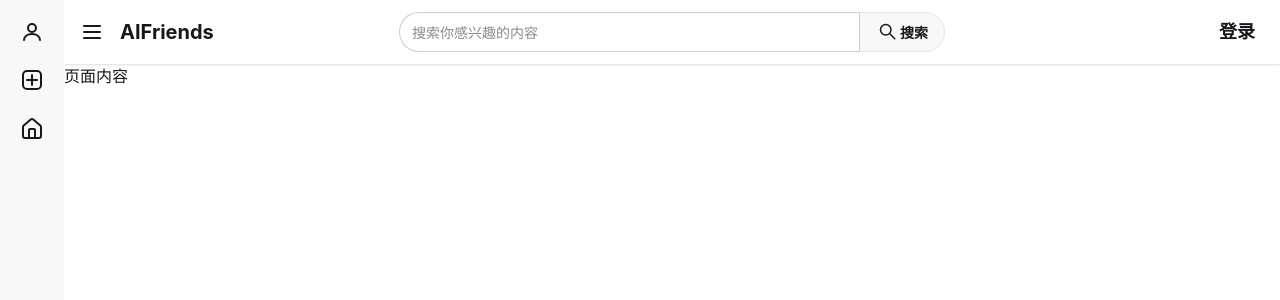
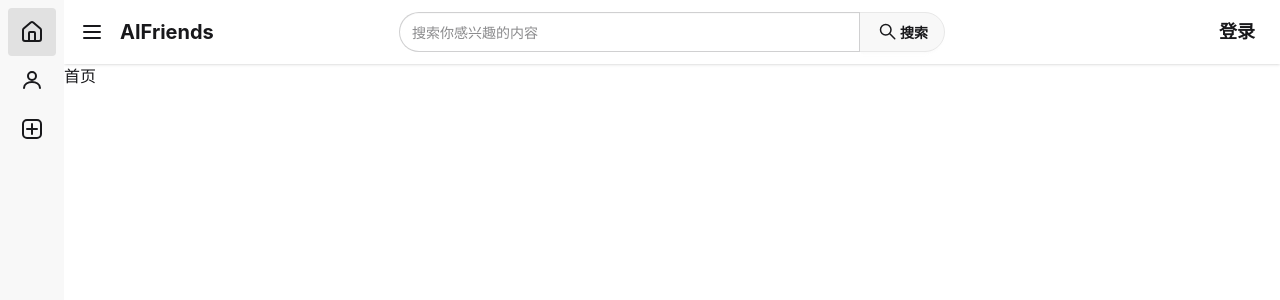
Before and after one commit to jiaderle/AIFriend, a Vue app in the folder frontend/: page / in a window 1280 px wide. Shown: the top 300 px of the page. Built offline with nearby package versions, Linux system fonts and the light colour scheme.

Commit message:
添加路由

```diff
--- a/frontend/src/App.vue
+++ b/frontend/src/App.vue
@@ -5,7 +5,7 @@
 
 <template>
   <NavBar>
-    页面内容
+    <RouterView />
   </NavBar>
 </template>
 
--- a/frontend/src/components/navbar/NavBar.vue
+++ b/frontend/src/components/navbar/NavBar.vue
@@ -29,7 +29,9 @@
           </div>
         </div>
         <div class="navbar-end">
-          <button class="btn btn-ghost text-lg">登录</button>
+          <RouterLink :to="{name:'user-account-login-index'}" active-class="btn-active" class="btn btn-ghost text-lg">
+            登录
+          </RouterLink>
         </div>
       </nav>
       <!-- Page content here -->
@@ -43,25 +45,25 @@
         <ul class="menu w-full grow">
           <!-- List item -->
           <li>
-            <button class="is-drawer-close:tooltip is-drawer-close:tooltip-right py-3" data-tip="好友">
-              <!-- Home icon -->
-              <FriendIcon />
-              <span class="is-drawer-close:hidden text-base ml-2 whitespace-nowrap">好友</span>
-            </button>
-          </li>
-          <li>
-            <button class="is-drawer-close:tooltip is-drawer-close:tooltip-right py-3" data-tip="创作">
-              <!-- Home icon -->
-              <CreateIcon />
-              <span class="is-drawer-close:hidden text-base ml-2 whitespace-nowrap">创作</span>
-            </button>
-          </li>
-          <li>
-            <button class="is-drawer-close:tooltip is-drawer-close:tooltip-right py-3" data-tip="首页">
+            <RouterLink :to="{name:'homepage-index'}" active-class="menu-focus" class="is-drawer-close:tooltip is-drawer-close:tooltip-right py-3" data-tip="首页">
               <!-- Home icon -->
               <HomepageIcon />
               <span class="is-drawer-close:hidden text-base ml-2 whitespace-nowrap">首页</span>
-            </button>
+            </RouterLink>
+          </li>
+          <li>
+            <RouterLink :to="{name:'friend-index'}"  active-class="menu-focus" class="is-drawer-close:tooltip is-drawer-close:tooltip-right py-3" data-tip="好友">
+              <!-- friend icon -->
+              <FriendIcon />
+              <span class="is-drawer-close:hidden text-base ml-2 whitespace-nowrap">好友</span>
+            </RouterLink>
+          </li>
+          <li>
+            <RouterLink :to="{name: 'create-index'}" active-class="menu-focus" class="is-drawer-close:tooltip is-drawer-close:tooltip-right py-3" data-tip="创作">
+              <!-- create icon -->
+              <CreateIcon />
+              <span class="is-drawer-close:hidden text-base ml-2 whitespace-nowrap">创作</span>
+            </RouterLink>
           </li>
         </ul>
       </div>
--- a/frontend/src/router/index.js
+++ b/frontend/src/router/index.js
@@ -1,9 +1,61 @@
 import { createRouter, createWebHistory } from 'vue-router'
+import HomepageIndex from "@/views/homepage/HomepageIndex.vue";
+import CreateIndex from "@/views/create/CreateIndex.vue";
+import NotFoundIndex from "@/views/error/NotFoundIndex.vue";
+import LoginIndex from "@/views/user/account/LoginIndex.vue";
+import RegisterIndex from "@/views/user/account/RegisterIndex.vue";
+import SpaceIndex from "@/views/user/space/SpaceIndex.vue";
+import ProfileIndex from "@/views/user/profile/ProfileIndex.vue";
+import FriendIndex from "@/views/friend/FriendIndex.vue";
 
 const router = createRouter({
   history: createWebHistory(import.meta.env.BASE_URL),
   routes: [
-
+    {
+      path:'/',
+      component:HomepageIndex,
+      name:'homepage-index'
+    },
+    {
+      path:'/friend/',
+      component:FriendIndex,
+      name:'friend-index'
+    },
+    {
+      path:'/create/',
+      component:CreateIndex,
+      name:'create-index'
+    },
+    {
+      path:'/404/',
+      component:NotFoundIndex,
+      name:'404'
+    },
+    {
+      path:'/user/account/login/',
+      component:LoginIndex,
+      name:'user-account-login-index'
+    },
+    {
+      path:'/user/account/register/',
+      component:RegisterIndex,
+      name:'user-account-register-index'
+    },
+    {
+      path:'/user/space/:user_id/',
+      component:SpaceIndex,
+      name:'user-space-index'
+    },
+    {
+      path:'/user/profile/',
+      component:ProfileIndex,
+      name:'user-profile-index'
+    },
+    {
+      path:'/:pathMatch(.*)*',
+      component:NotFoundIndex,
+      name:'not-found'
+    },
   ],
 })
 
--- /dev/null
+++ b/frontend/src/views/create/CreateIndex.vue
@@ -0,0 +1,11 @@
+<script setup lang="ts">
+
+</script>
+
+<template>
+创作
+</template>
+
+<style scoped>
+
+</style>
--- /dev/null
+++ b/frontend/src/views/error/NotFoundIndex.vue
@@ -0,0 +1,11 @@
+<script setup lang="ts">
+
+</script>
+
+<template>
+404
+</template>
+
+<style scoped>
+
+</style>
--- /dev/null
+++ b/frontend/src/views/friend/FriendIndex.vue
@@ -0,0 +1,11 @@
+<script setup lang="ts">
+
+</script>
+
+<template>
+好友
+</template>
+
+<style scoped>
+
+</style>
--- /dev/null
+++ b/frontend/src/views/homepage/HomepageIndex.vue
@@ -0,0 +1,11 @@
+<script setup lang="ts">
+
+</script>
+
+<template>
+首页
+</template>
+
+<style scoped>
+
+</style>
--- /dev/null
+++ b/frontend/src/views/user/account/LoginIndex.vue
@@ -0,0 +1,11 @@
+<script setup lang="ts">
+
+</script>
+
+<template>
+登录
+</template>
+
+<style scoped>
+
+</style>
--- /dev/null
+++ b/frontend/src/views/user/account/RegisterIndex.vue
@@ -0,0 +1,11 @@
+<script setup lang="ts">
+
+</script>
+
+<template>
+注册
+</template>
+
+<style scoped>
+
+</style>
--- /dev/null
+++ b/frontend/src/views/user/profile/ProfileIndex.vue
@@ -0,0 +1,11 @@
+<script setup lang="ts">
+
+</script>
+
+<template>
+
+</template>
+
+<style scoped>
+
+</style>
--- /dev/null
+++ b/frontend/src/views/user/space/SpaceIndex.vue
@@ -0,0 +1,15 @@
+<script setup lang="ts">
+import {useRoute, useRouter} from "vue-router";
+
+const route = useRoute()
+const router = useRouter()
+
+</script>
+
+<template>
+个人空间{{route.params.user_id}}
+</template>
+
+<style scoped>
+
+</style>
```
